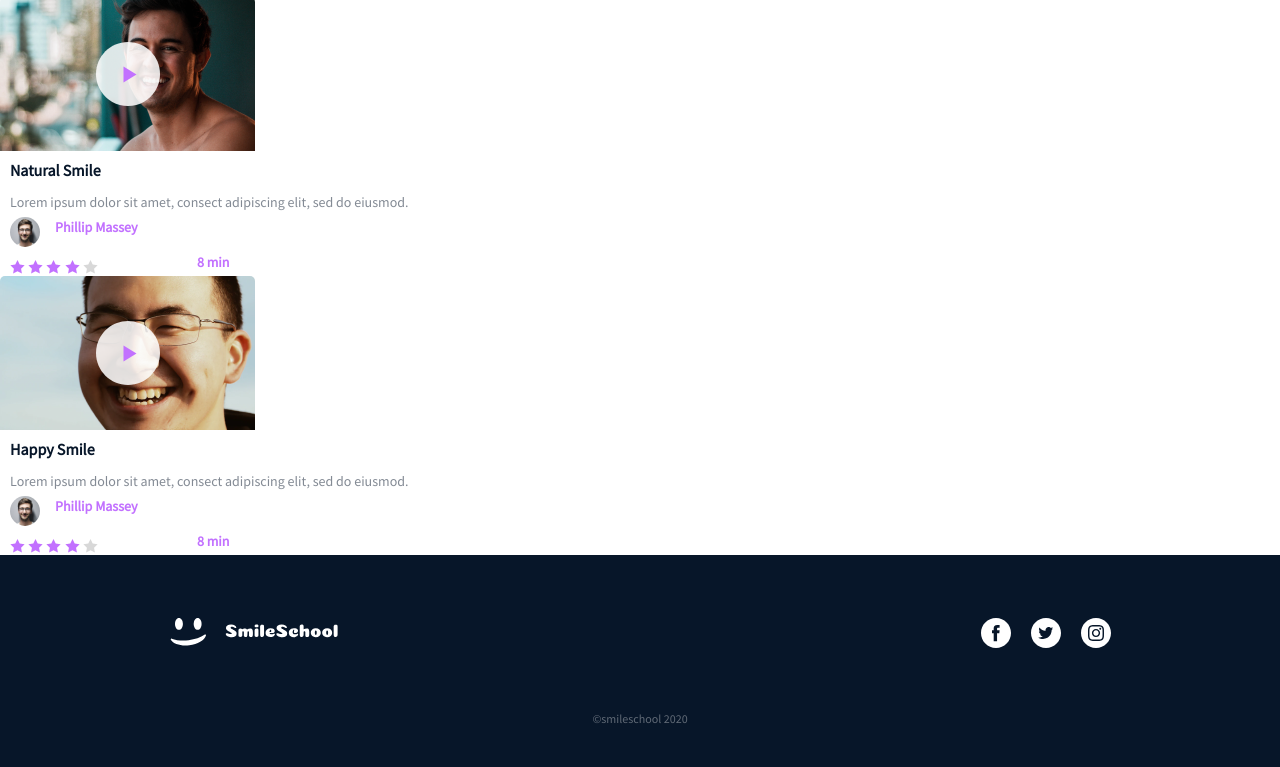
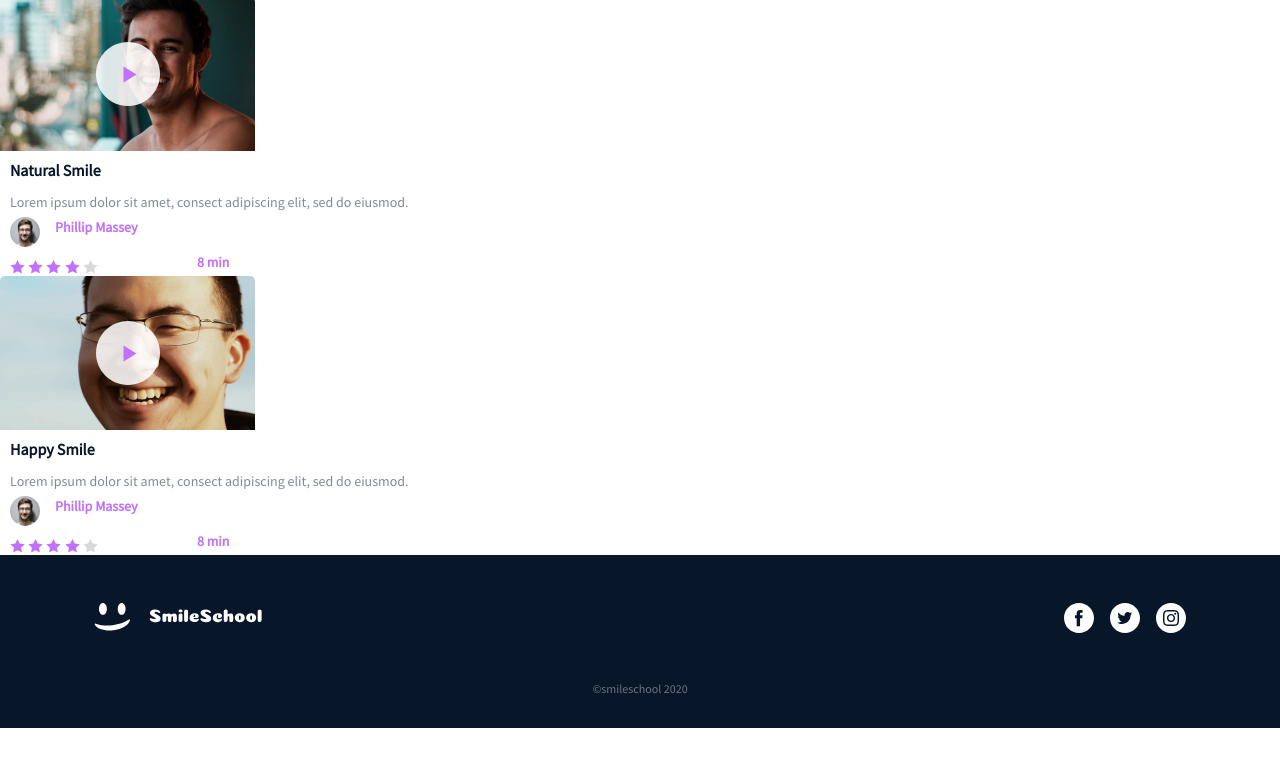
Before and after one commit to SvitLanaPavl/atlas-smiling-school, a plain HTML site: page index.html in a window 1280 px wide. Shown: the part 3211-3978 px from the top of the page. After the commit the page ends 3939 px from the top, so only its background shows below. Drawn offline with nearby package versions, Linux system fonts and the light colour scheme; a web font is replaced by a local one.

Commit message:
footer done

```diff
--- a/index.html
+++ b/index.html
@@ -323,18 +323,18 @@
       </section>
   </main>
   <!-- Footer -->
-  <footer class="container-fluid">
-    <div id="footer_cont">
-      <div>
+  <footer class="container-fluid p-5 pb-3">
+    <div class="container d-flex flex-column justify-content-between">
+      <div class="container-fluid d-flex flex-md-row flex-column justify-content-between align-items-center mb-5">
         <!--  The task wireframe asks a div to wrap the logo img -->
-        <div id="footer_logo">
+        <div class="d-flex align-items-center justify-content-center" id="footer_logo">
           <img src="images/logo.svg" alt="Logo">
         </div>
-        <div id="social">
-          <a href="#">
+        <div class="d-flex justify-content-between mt-md-0 mt-4" id="social">
+          <a href="#" class="me-3">
             <img src="images/social_Facebook.svg" alt="social icon">
           </a>
-          <a href="#">
+          <a href="#" class="me-3">
             <img src="images/social_Twitter.svg" alt="social icon">
           </a>
           <a href="#">
@@ -343,7 +343,7 @@
         </div>
       </div>
       <!-- The p tag is after div but inside larger div according to wireframe -->
-      <p>©smileschool 2020</p>
+      <p class="text-center">©smileschool 2020</p>
     </div>
   </footer>
   <script src="https://code.jquery.com/jquery-3.3.1.slim.min.js" integrity="sha384-q8i/X+965DzO0rT7abK41JStQIAqVgRVzpbzo5smXKp4YfRvH+8abtTE1Pi6jizo" crossorigin="anonymous"></script>
--- a/style.css
+++ b/style.css
@@ -388,8 +388,6 @@ font-weight: var(--font-weight-light);
   }
   #membership .purple {
     color: var(--color-purple);
-    text-align: center;
-    font-size: var(--font-size-title);
     font-weight: var(--font-weight-reg);
   }
 
@@ -406,63 +404,24 @@ font-weight: var(--font-weight-light);
     font-size: var(--font-size-text-m);
     font-weight: var(--font-weight-lreg);
     line-height: var(--line-height-wide);
-    width: 256px;
   }
   .smile p {
     color: var(--color-white);
     font-size: var(--font-size-text-sm);
     font-weight: var(--font-weight-light);
     line-height: var(--line-height-wide);
-    width: 212px;
   }
 
   /* Footer
   ======================================*/
   footer {
-    width: 100%;
-    height: 249px;
-    flex-shrink: 0;
     background-color: var(--color-black);
-    display: flex;
-    flex-direction: column;
-    align-items: center;
-    justify-content: center;
   }
-  #footer_logo {
-    display: inline-flex;
-    padding: 0.023px 0px 0.516px 0.592px;
-    justify-content: center;
-    align-items: center;
-    gap: 18.019px;
-  }
-  #social {
-    width: 130px;
-    height: 30px;
-    flex-shrink: 0;
-    display: flex;
-    justify-content: space-between;
-  }
-  #socail a {
-    width: 25px;
-    height: 25px;
-  }
-  #footer_cont {
-    height: 50%;
-    width: 75%;
-    display: flex;
-    flex-direction: column;
-    justify-content: space-between;
-  }
-  #footer_cont div {
-    display: flex;
-    justify-content: space-between;
-  }
-  #footer_cont p {
+  footer p {
     color: var(--color-white);
     font-size: var(--font-size-text-xsm);
     font-weight: var(--font-weight-light);
-    opacity: 0.3517;
-    text-align: center;
+    opacity: 0.4;
   }
 
 
```
